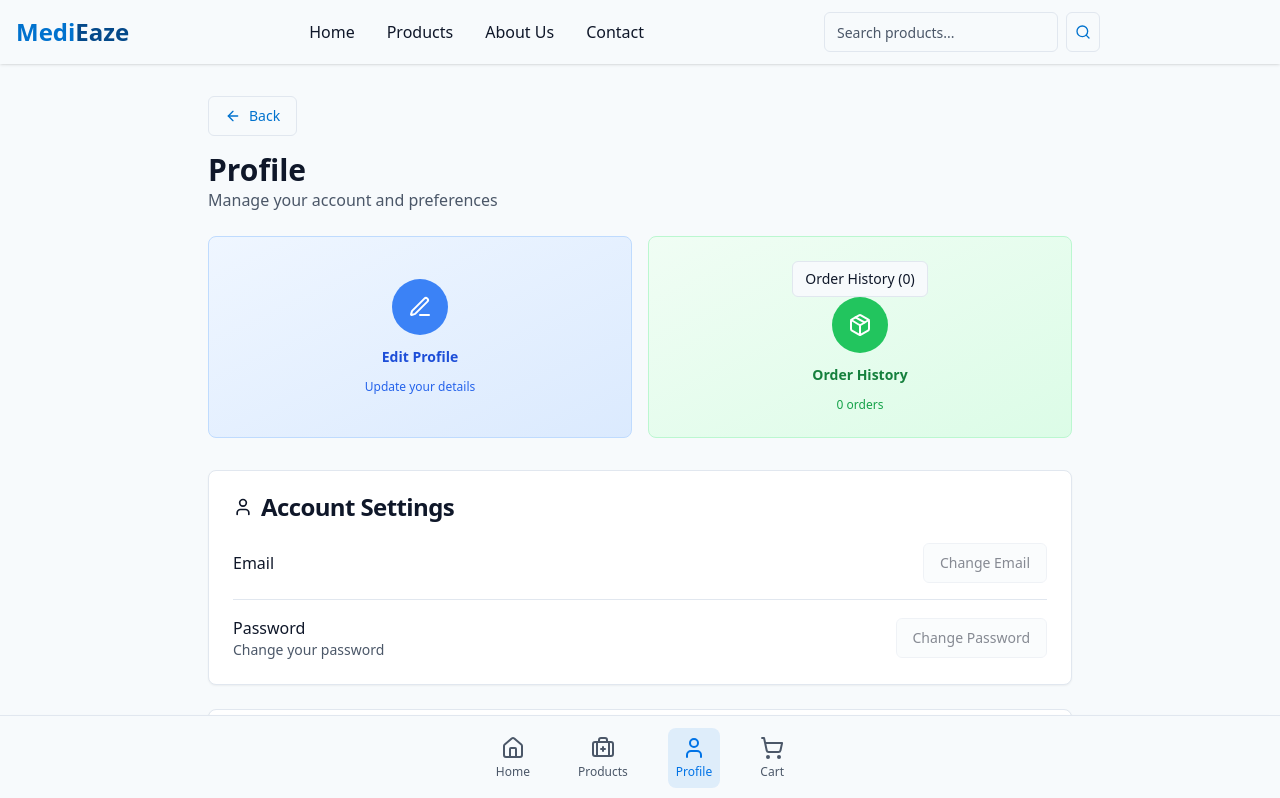
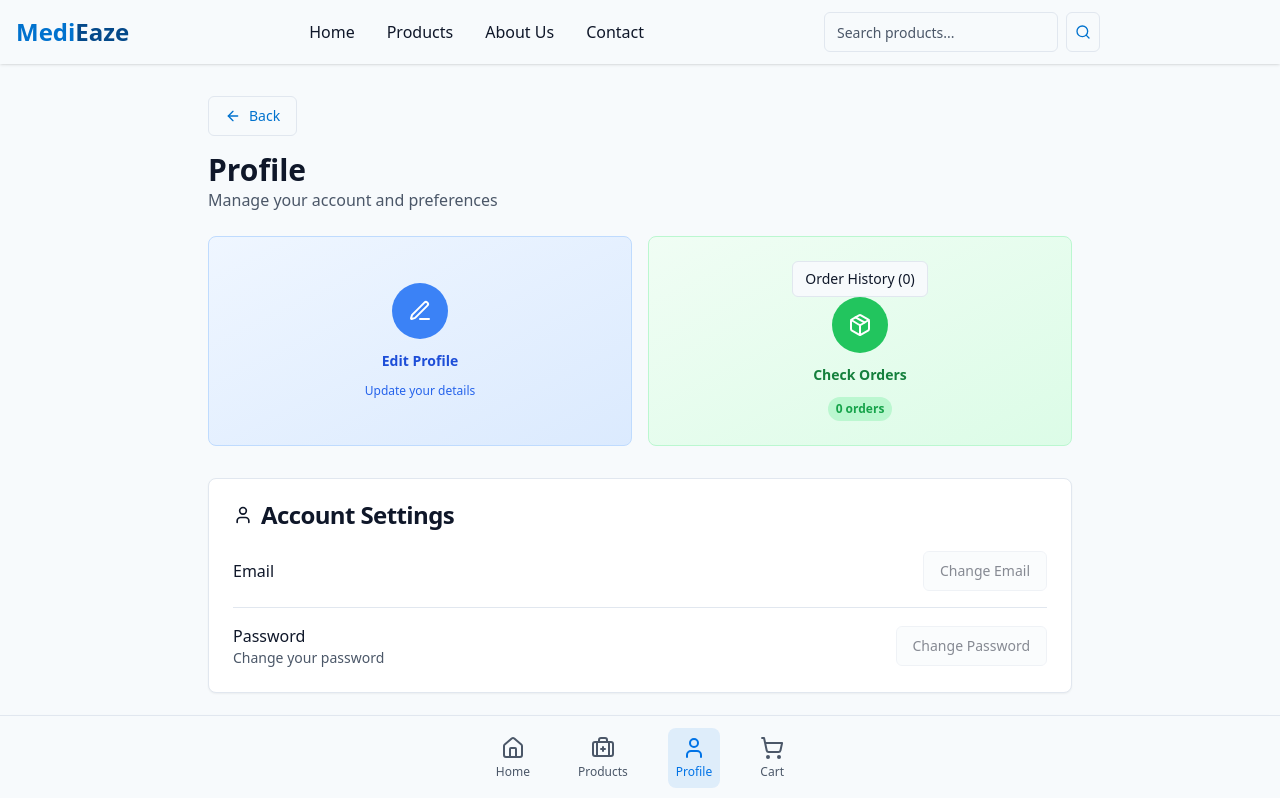
Before and after one commit to ImaadNoor098/mediease-equip-rentals-hub, a React (Vite) app: page /settings in a window 1280 px wide. Shown: the top 798 px of the page. Built offline with nearby package versions, Linux system fonts and the light colour scheme.

Commit message:
Refactor: Update order history button
- Removed "Order History" text from the orders button in the profile page.
- Changed the text below the orders icon to "Check Orders".
- Added a highlighted display of the order count below the "Check Orders" text.

```diff
--- a/src/pages/Settings.tsx
+++ b/src/pages/Settings.tsx
@@ -1,4 +1,3 @@
-
 import React, { useState } from 'react';
 import { useNavigate } from 'react-router-dom';
 import { useAuth } from '@/context/AuthContext';
@@ -78,8 +77,8 @@ const Settings: React.FC = () => {
                 <div className="p-4 bg-green-500 text-white rounded-full group-hover:scale-110 transition-transform">
                   <Package size={24} />
                 </div>
-                <span className="text-sm font-semibold text-green-700">Order History</span>
-                <span className="text-xs text-green-600">{user?.orderHistory?.length || 0} orders</span>
+                <span className="text-sm font-semibold text-green-700">Check Orders</span>
+                <span className="text-xs text-green-600 font-bold bg-green-200 px-2 py-1 rounded-full">{user?.orderHistory?.length || 0} orders</span>
               </div>
             </div>
           </div>
```
